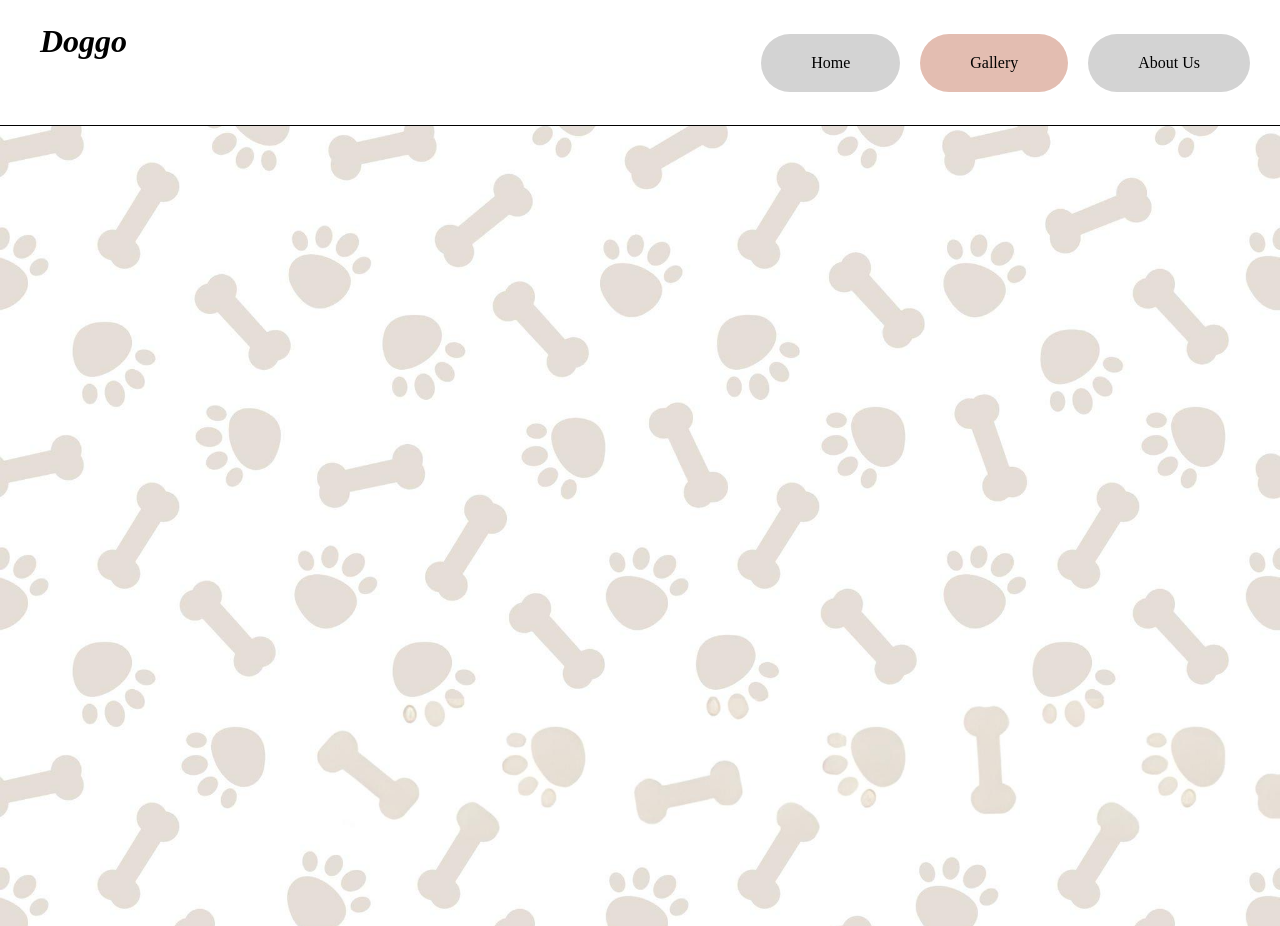
After one commit to HanzDLC/html-php, a PHP site: page /webpages/gallery.html in a window 1280 px wide. The commit adds this page. Run offline with PHP 8.4, Linux system fonts and the light colour scheme.

Commit message:
bg update

```diff
--- a/homepage.html
+++ b/homepage.html
@@ -17,7 +17,7 @@
 
                         <ul>
                             <li><a style="background-color:rgb(227, 189, 177) " class="home" href="#">Home</a></li>
-                            <li><a href="#">Gallery</a></li>
+                            <li><a href="/webpages/gallery.html">Gallery</a></li>
                             <li><a href="/webpages/about-us.html">About Us</a></li>
                         </ul>
 
--- a/style.css
+++ b/style.css
@@ -10,7 +10,8 @@ body {
     display: flex;
     justify-content: space-between;
     align-items: center;
-    padding: 10o 20px; /* Add padding to create space on the sides */
+    padding: 10px 20px;
+
 
 }
 
@@ -40,8 +41,7 @@ body {
     display:block;
 }
 
-.menu-bar .home{
-}
+
 .page-title {
     margin-top: -7px;
     margin-bottom: 35px;
@@ -92,4 +92,13 @@ body {
 
 p {
     font-family: Verdana, Geneva, Tahoma, sans-serif;
-}s
+}
+
+hr {
+    margin: 0;
+    padding: 0;
+    border: none;
+    height: 1px;
+    background-color: #000;
+
+}
--- /dev/null
+++ b/webpages/gallery.html
@@ -0,0 +1,28 @@
+<!DOCTYPE html>
+<html lang="en">
+    <head>
+        <meta charset="UTF-8">
+        <meta name="viewport" content="width=device-width,initial-scale=1.0">
+        <link rel="stylesheet" href="../style.css"/>
+        <title>Home</title>
+    </head>
+    <body>
+
+
+
+        <header class = "header-name"><h1 class = "page-title">Doggo</h1>
+             <div class="menu-bar">
+
+
+                <ul>
+                    <li><a class="home" href="#">Home</a></li>
+                    <li><a style="background-color:rgb(227, 189, 177) "href="/webpages/gallery.html">Gallery</a></li>
+                    <li><a href="/webpages/about-us.html">About Us</a></li>
+                </ul>
+
+             </div>
+
+        </header>
+
+        <hr>
+        <div class="bg-image"></div>
```
